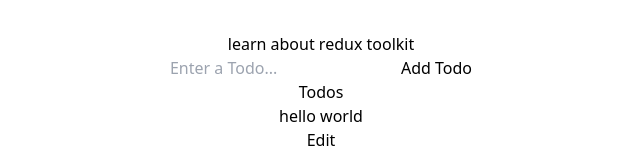
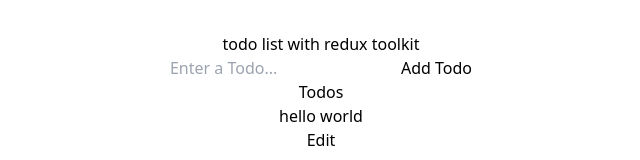
Before and after one commit to MuhammadQasimFiaz/ReactJS, a React (Vite) app in the folder reduxToolKitTodo/: page / in a window 1280 px wide. Shown: the top 160 px of the page, without its empty margins (319-959 px from the left). Built offline with nearby package versions, Linux system fonts and the light colour scheme.

Commit message:
some changes

```diff
--- a/reduxToolKitTodo/src/App.jsx
+++ b/reduxToolKitTodo/src/App.jsx
@@ -6,7 +6,7 @@ function App() {
 
   return (
     <>
-      <h1>learn about redux toolkit</h1>
+      <h1 className='uppercase text-white'>todo list with redux toolkit</h1>
       <AddTodo />
       <Todos />
     </>
--- a/reduxToolKitTodo/src/components/AddTodo.jsx
+++ b/reduxToolKitTodo/src/components/AddTodo.jsx
@@ -8,8 +8,10 @@ function AddTodo() {
 
   const addTodoHandler = (e) => {
     e.preventDefault()
-    dispatch(addTodo(input))
-    setInput('')
+    if(input) {
+      dispatch(addTodo(input))
+      setInput('')
+    }
   }
 
   return (
--- a/reduxToolKitTodo/src/components/Todos.jsx
+++ b/reduxToolKitTodo/src/components/Todos.jsx
@@ -25,7 +25,7 @@ function Todos() {
 
   return (
     <>
-    <div>Todos</div>
+    <h1 className='uppercase text-white mt-2'>Todos</h1>
     <ul className="list-none">
         {todos.map((todo) => (
           <li
@@ -45,6 +45,7 @@ function Todos() {
                 {todo.text}
               </div>
             )}
+            <div className='flex gap-3'>
             {editableTodoId === todo.id ? (
               <button
                 onClick={() => handleUpdateClick(todo.id)}
@@ -79,6 +80,7 @@ function Todos() {
                 />
               </svg>
             </button>
+            </div>
           </li>
         ))}
       </ul>
```
